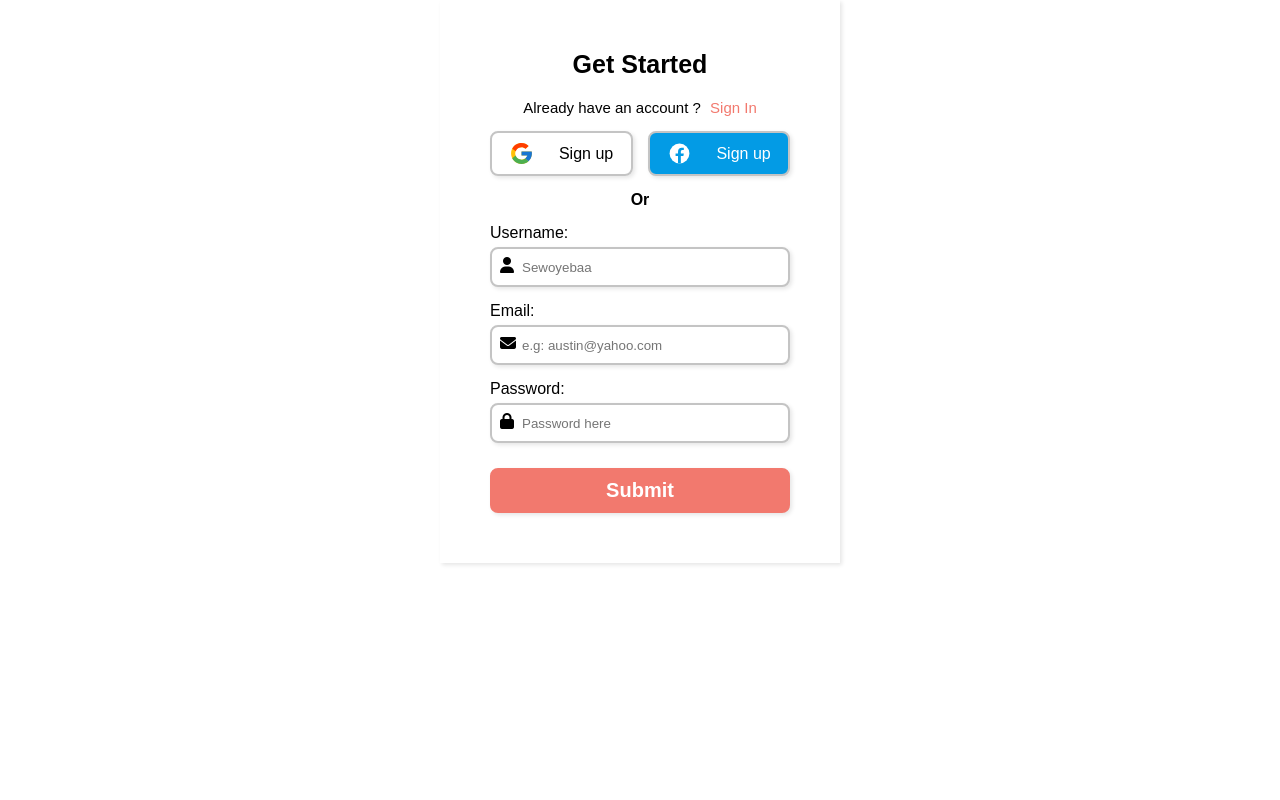
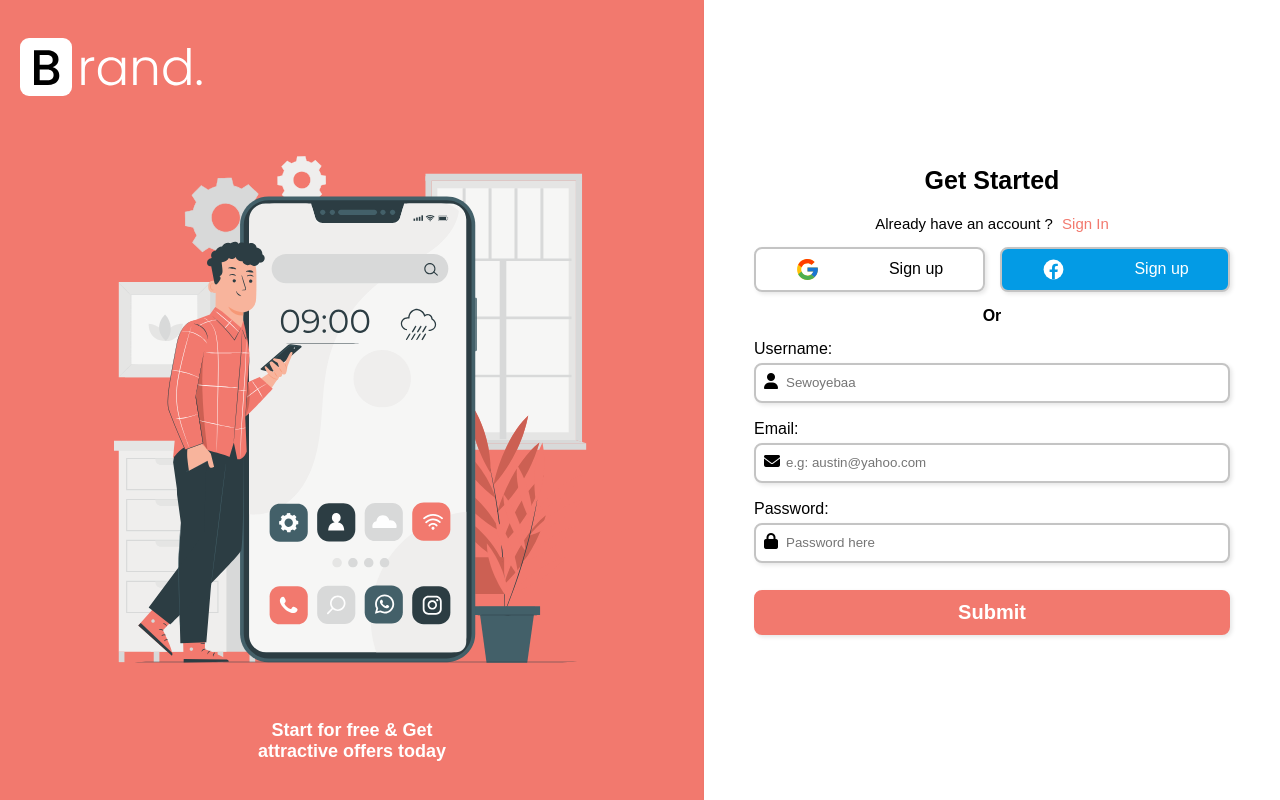
Before and after one commit to ASLawan/todo-app, a plain HTML site: page FORM_VALIDATION/index.html in a window 1280 px wide. Drawn offline with Linux system fonts and the light colour scheme.

Commit message:
Add content section and images as well as styling

```diff
--- a/FORM_VALIDATION/css/styles.css
+++ b/FORM_VALIDATION/css/styles.css
@@ -12,10 +12,49 @@ body {
 
 .container {
     margin: 0 auto;
+    display: flex;
+    flex-direction: row;
 }
+
+/* CONTENT */
+
+.content {
+    background-color: #f2796e;
+    width: 55%;
+    text-align: center;
+    min-height: 100vh;
+    padding: 10px 20px;
+    display: flex;
+    flex-direction: column;
+    justify-content: space-around;
+}
+
+.logo {
+    text-align: left;
+}
+
+.img {
+    background-image: url("../imgs/illustration.svg");
+    /* border: 2px solid #000; */
+    height: 65%;
+    background-repeat: no-repeat;
+    background-size: contain;
+    background-position: center center;
+}
+
+.text {
+    color: #fff;
+    font-size: 18px;
+    font-weight: bold;
+}
+
 /* FORM SECTION */
 form {
-    max-width: 400px;
+    /* max-width: 400px; */
+    display: flex;
+    flex-direction: column;
+    justify-content: center;
+    width: 45%;
     box-shadow: 2px 2px 4px rgba(0, 0, 0, 0.1);
     padding: 50px;
     margin: 0 auto;
--- a/FORM_VALIDATION/index.html
+++ b/FORM_VALIDATION/index.html
@@ -8,6 +8,17 @@
 </head>
 <body>
     <div class="container">
+        <div class="content">
+            <div class="logo">
+                <img src="imgs/logo.svg" alt="">
+            </div>
+            <div class="img">
+
+            </div>
+            <div class="text">
+                Start for free & Get <br> attractive offers today
+            </div>
+        </div>
         <form id="form">
             <!-- social -->
             <div class="social">
```
Also changed, not shown: FORM_VALIDATION/imgs/illustration.svg (added), FORM_VALIDATION/imgs/logo.svg (added).
